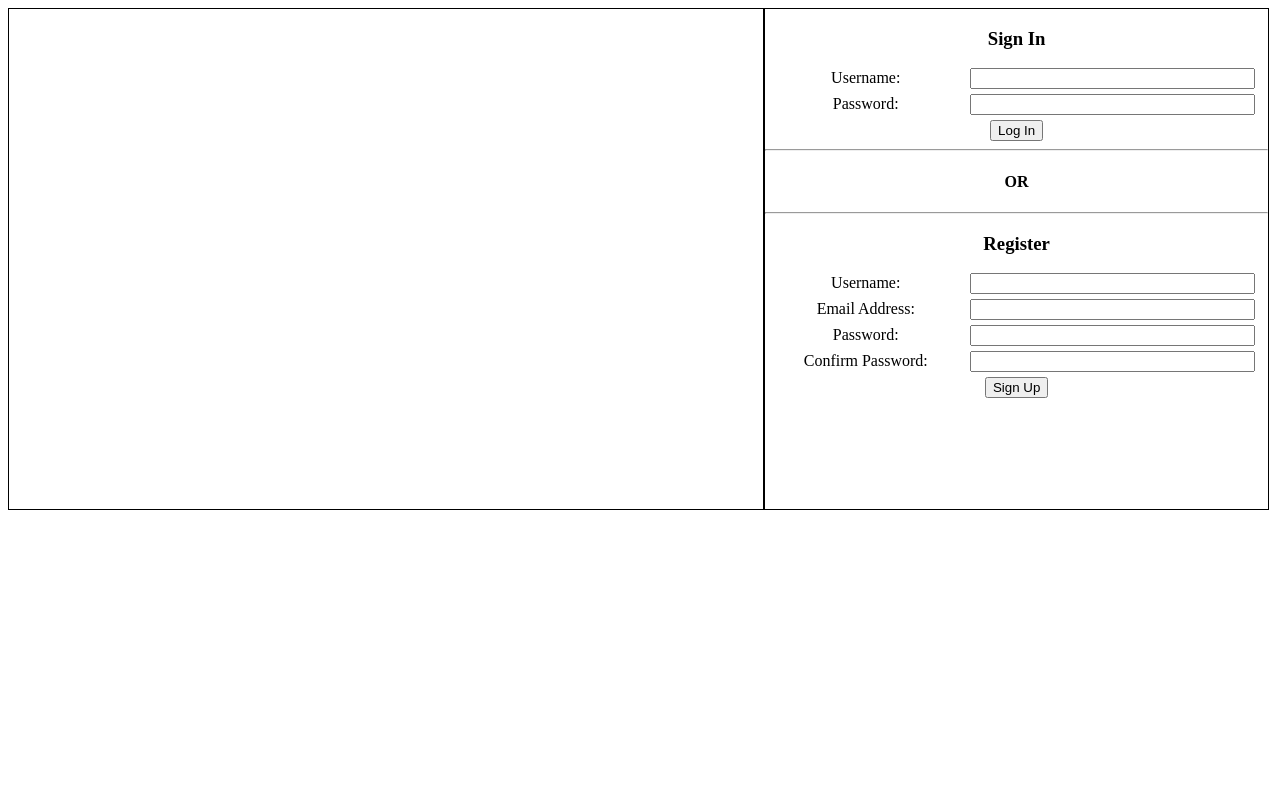
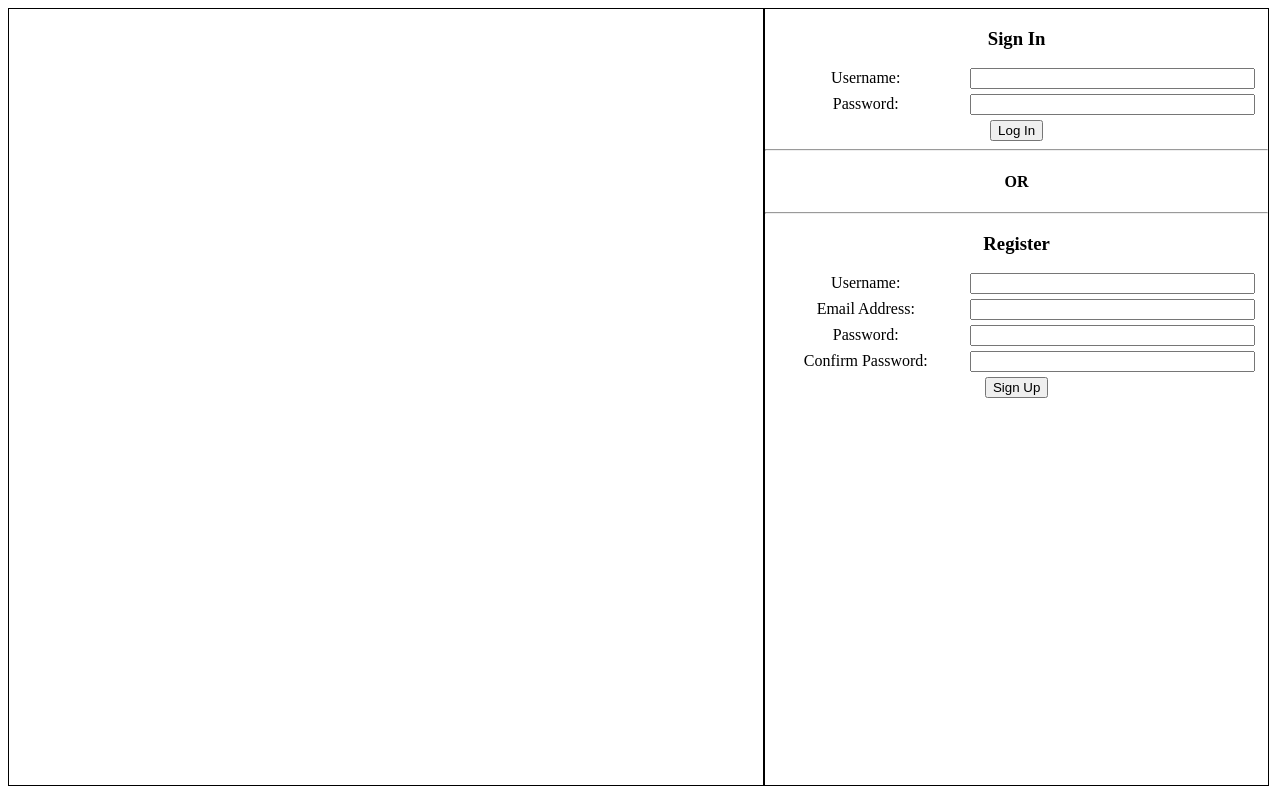
Before and after one commit to ryangohca/CP-Tracker, a Flask app: page / in a window 1280 px wide. Run offline with Flask 2, Linux system fonts and the light colour scheme; some libraries are stand-ins or nearby versions.

Commit message:
height of login page now scales according to viewport height

```diff
--- a/static/main.css
+++ b/static/main.css
@@ -43,3 +43,21 @@
     display: block;
     margin: 0 auto;
 }
+
+@media only screen and (min-height: 500px){
+    body{
+        overflow: hidden;
+    }
+
+    #infocol{
+        width: 60%;
+        height: 97vh;
+        border: 1px solid black;
+    }
+
+    #loginformdiv{
+        width: 40%;
+        height: 97vh;
+        border: 1px solid black;
+    }
+}
```
